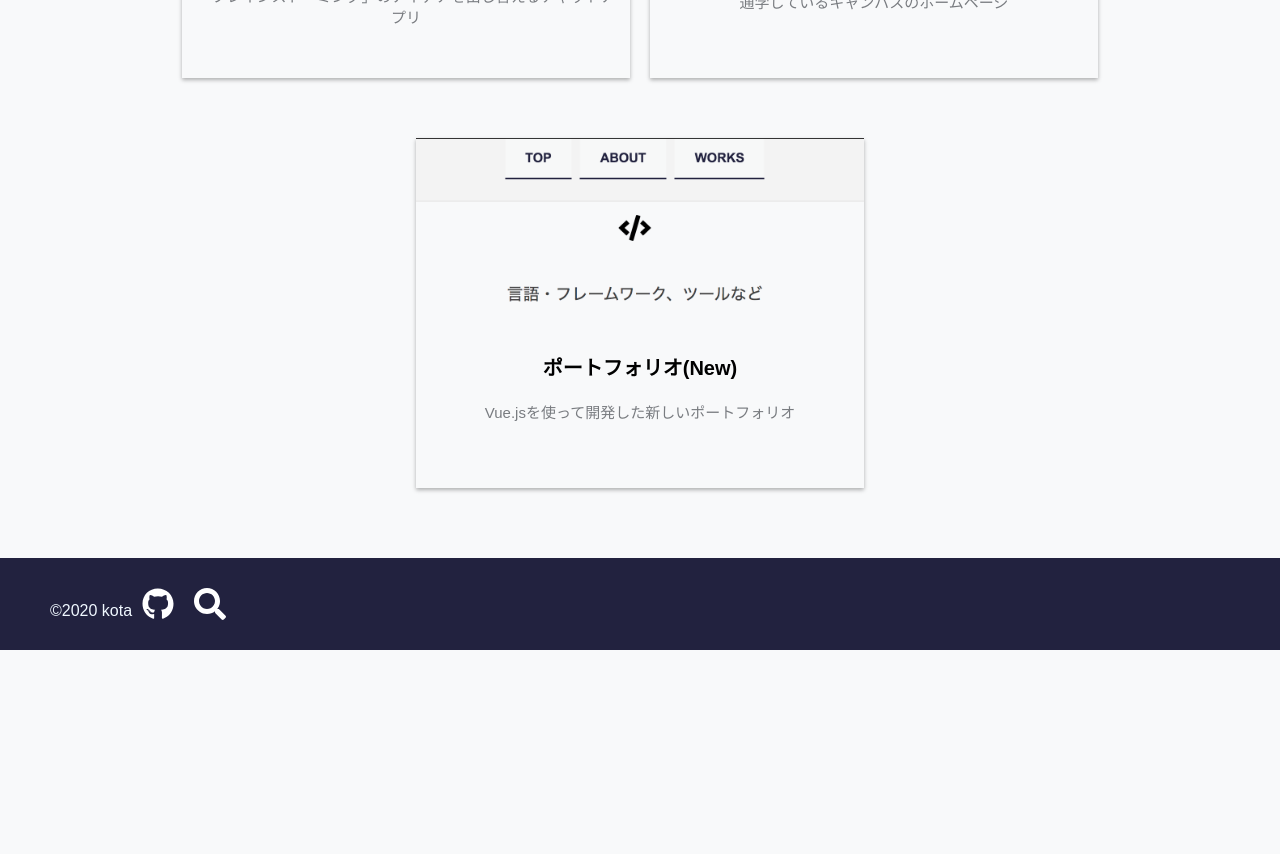
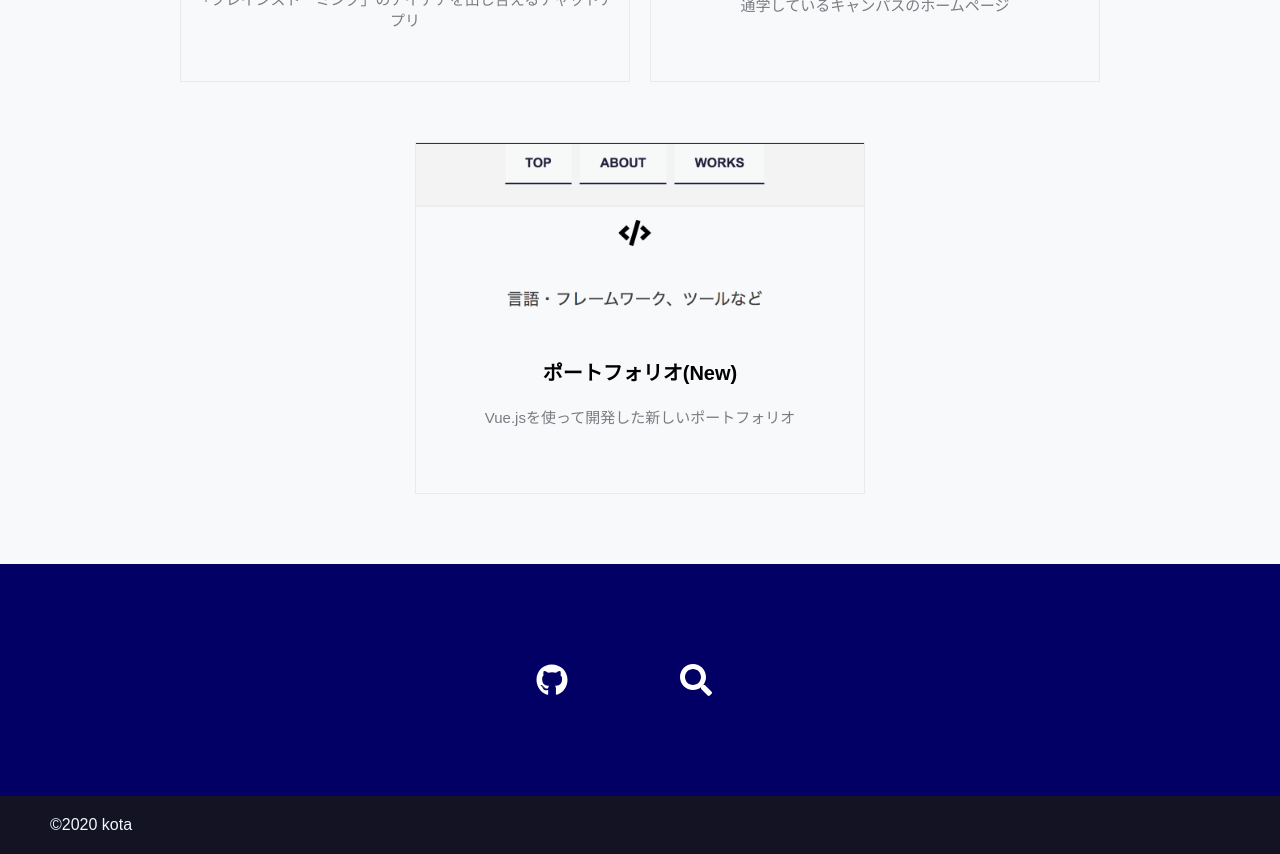
Before and after one commit to kotaok/first_vue, a Vue app: page /page3 in a window 1280 px wide. Shown: the part 1680-2534 px from the top of the page. Before the commit the page ends 2330 px from the top, so only its background shows below. Built offline with nearby package versions, Linux system fonts and the light colour scheme; a web font is replaced by a local one.

Commit message:
フッターのデザイン改善

```diff
--- a/src/components/myfooter.vue
+++ b/src/components/myfooter.vue
@@ -1,17 +1,29 @@
 <template>
-  <div id="footer">
-    <p>©︎2020 kota</p>
+<div>
+  <div class="footer-link">
     <a href="https://github.com/kotaok" target="_blank"><font-awesome-icon :icon="['fab','github']" size="2x" color="#ffffff"/></a>
     <a href="https://qiita.com/lemon_melon" target="_blank"><font-awesome-icon :icon="['fas','search']" size="2x" color="#ffffff"/></a>
   </div>
+  <div id="footer">
+    <p>©︎2020 kota</p>
+  </div>
+</div>
 </template>
 
 <style>
+.footer-link {
+  display: flex;
+  justify-content: center;
+  margin-top: 40px;
+  padding: 70px 0px;
+  background-color: #030065;
+}
+
 #footer {
-  margin-top: 40px;
-  padding: 30px 0px;
-  background-color: rgb(34, 34, 63);
+  padding: 20px 0px;
+  background-color: rgb(19, 19, 35);
 }
+
 #footer p {
   display: inline;
   margin: 0;
@@ -19,8 +31,19 @@
   margin-left: 50px;
 }
 
-#footer a {
+.footer-link a {
+  display: block;
+  width: 5%;
   margin: 0px 10px;
+  padding: 30px;
+}
+
+.footer-title {
+  font-family: brandon-grotesque, sans-serif;
+  font-weight: 700;
+  font-style: normal;
+  font-size: 20px;
+  color: #ffffff;
 }
 
 .faicon {
--- a/src/components/myheader.vue
+++ b/src/components/myheader.vue
@@ -31,4 +31,11 @@
   font-size: 50px;
   color: #dedede;
 }
+
+@media screen and (max-width: 600px) {
+  .header div p {
+    font-size: 40px;
+    color: #9296d0cf;
+  }
+}
 </style>
--- a/src/components/works.vue
+++ b/src/components/works.vue
@@ -92,7 +92,7 @@ export default {
   width: 35%;
   height: 350px;
   margin: 30px 10px;
-  box-shadow: 0 2px 4px rgba(0,0,0,0.3);
+  border: solid 1px #eaeaea;
   transition: all 200ms ease;
 }
 
```
